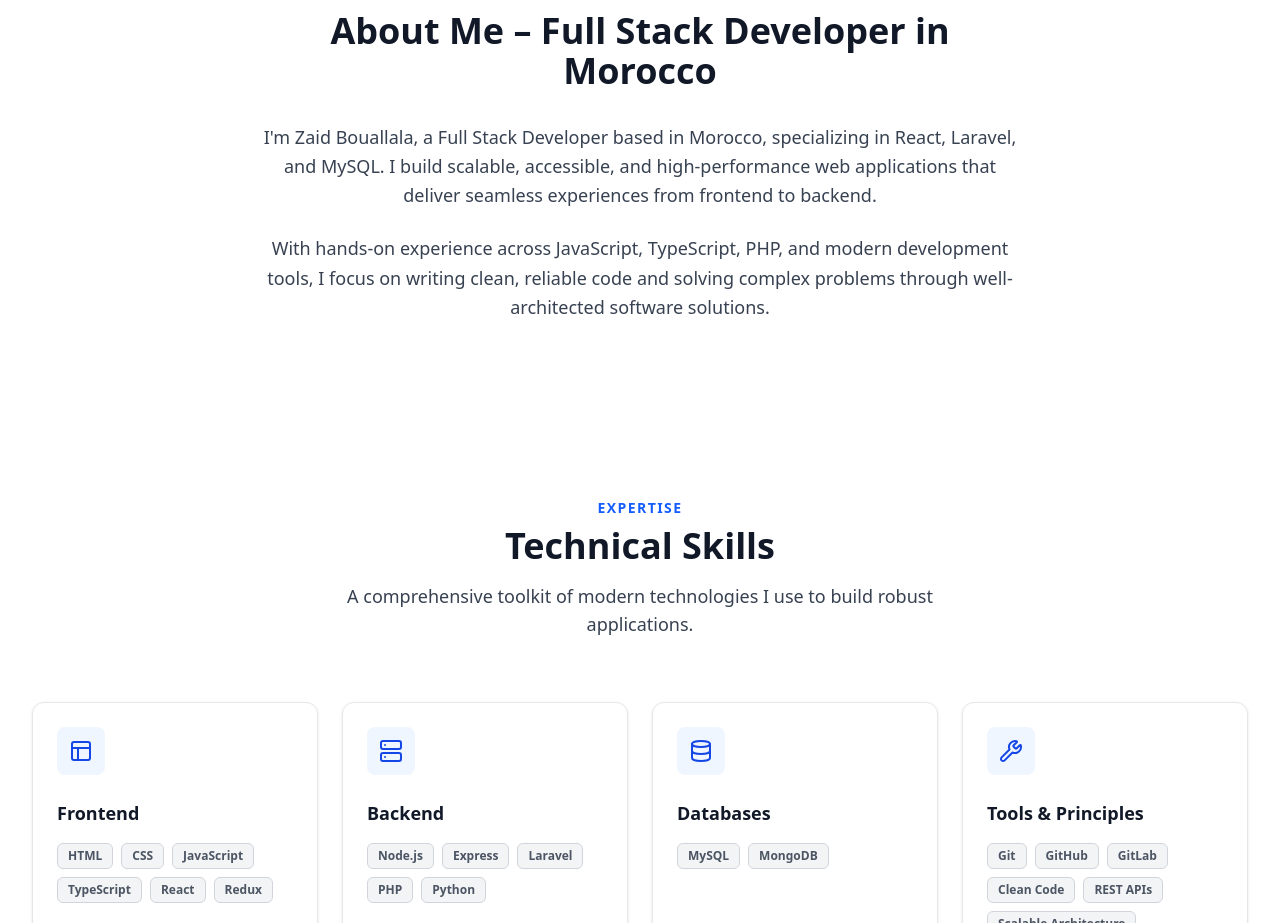
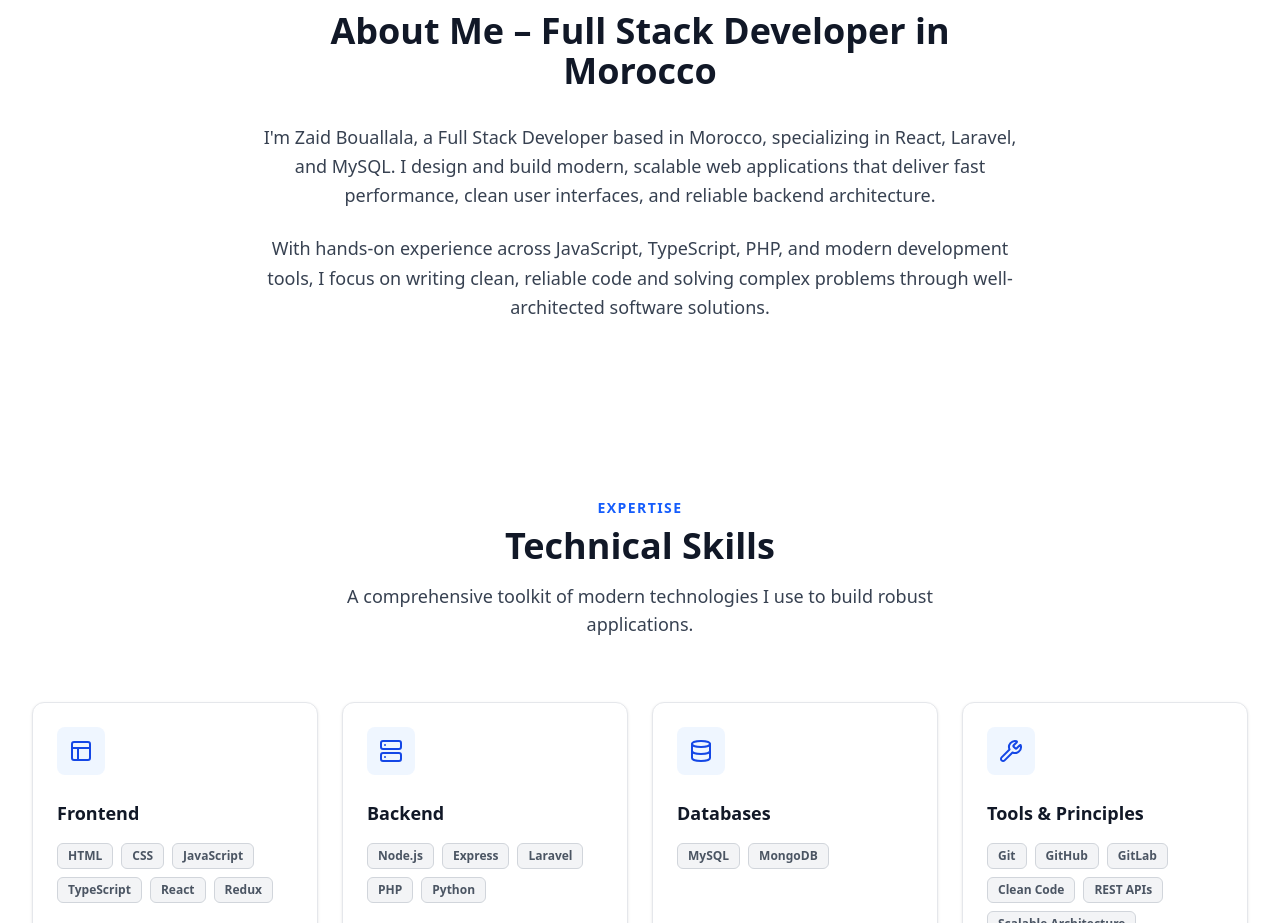
Before and after one commit to zaidBouallala-alb/portfolio, a React (Vite) app: page / in a window 1280 px wide. Shown: the part 1002-1925 px from the top of the page. Built offline with nearby package versions, Linux system fonts and the light colour scheme.

Commit message:
feat: add About Me section component for portfolio

```diff
--- a/src/components/About.tsx
+++ b/src/components/About.tsx
@@ -20,9 +20,9 @@ const About = () => {
 
                     <div className="space-y-4 md:space-y-6 text-base md:text-lg text-[var(--text-secondary)] leading-relaxed font-medium">
                         <p>
-                            I'm Zaid Bouallala, a Full Stack Developer based in Morocco, specializing in React,
-                            Laravel, and MySQL. I build scalable, accessible, and high-performance web applications
-                            that deliver seamless experiences from frontend to backend.
+                           I'm Zaid Bouallala, a Full Stack Developer based in Morocco, specializing in React, Laravel, and MySQL.
+    I design and build modern, scalable web applications that deliver fast performance, clean user interfaces,
+    and reliable backend architecture.
                         </p>
                         <p>
                             With hands-on experience across JavaScript, TypeScript, PHP, and modern development
```
